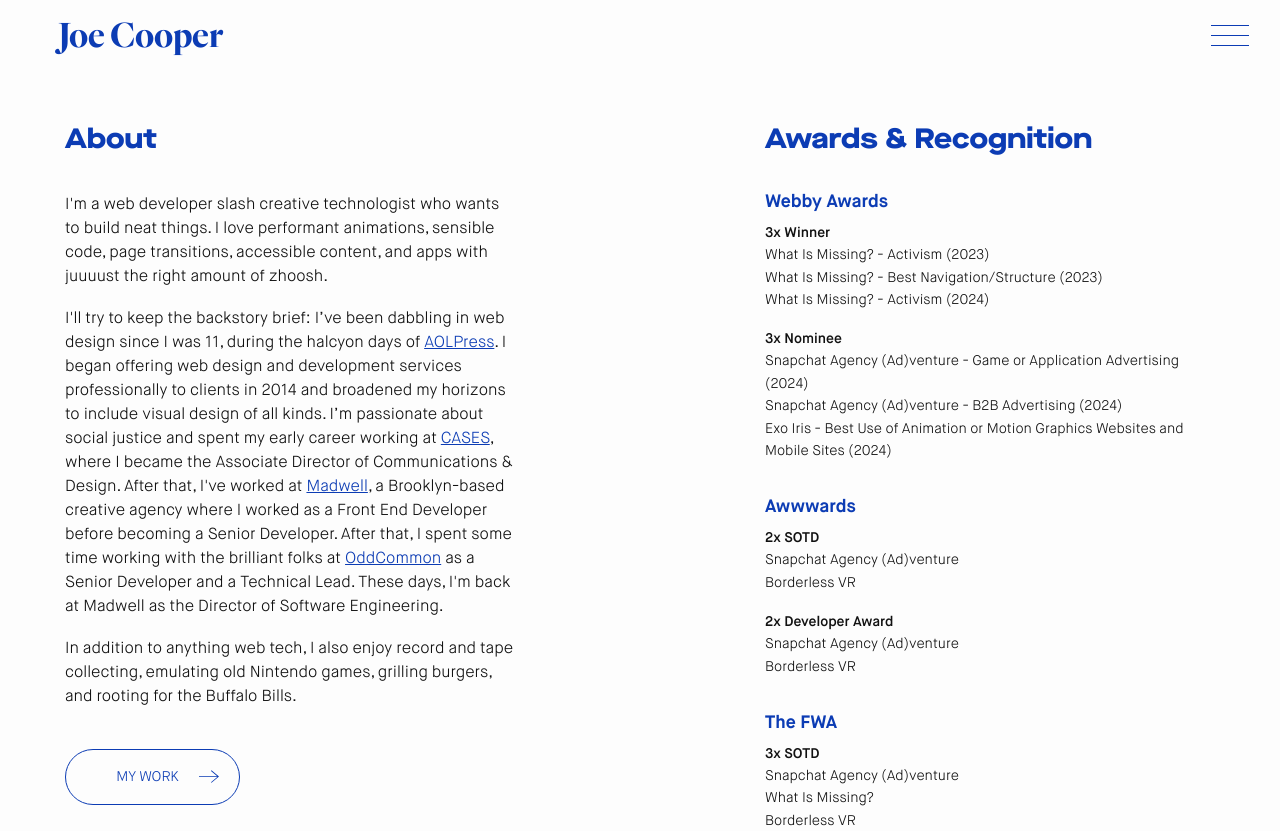
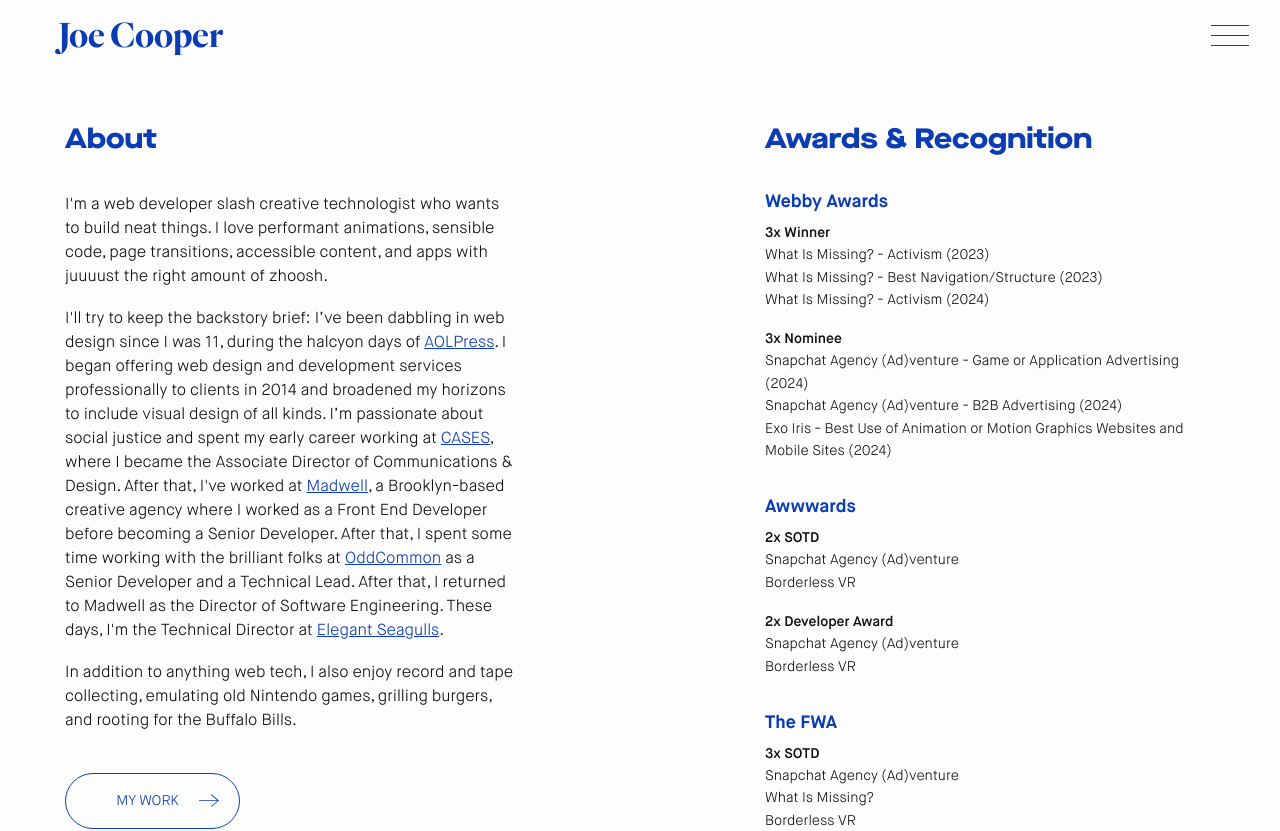
Before and after one commit to joecooper3/joecooper2021, a Next.js app: page /about in a window 1280 px wide. Shown: the top 831 px of the page. Built offline with nearby package versions, Linux system fonts and the light colour scheme.

Commit message:
Update bio to reflect Technical Director role at Elegant Seagulls

```diff
--- a/pages/about/index.tsx
+++ b/pages/about/index.tsx
@@ -67,8 +67,13 @@ export default function About() {
               <a href="https://www.oddcommon.com/" target="_blank">
                 OddCommon
               </a>{" "}
-              as a Senior Developer and a Technical Lead. These days, I'm back
-              at Madwell as the Director of Software Engineering.
+              as a Senior Developer and a Technical Lead. After that, I returned
+              to Madwell as the Director of Software Engineering. These days,
+              I'm the Technical Director at{" "}
+              <a href="https://www.elegantseagulls.com/" target="_blank">
+                Elegant Seagulls
+              </a>
+              .
             </p>
             <p>
               In addition to anything web tech, I also enjoy record and tape
```
